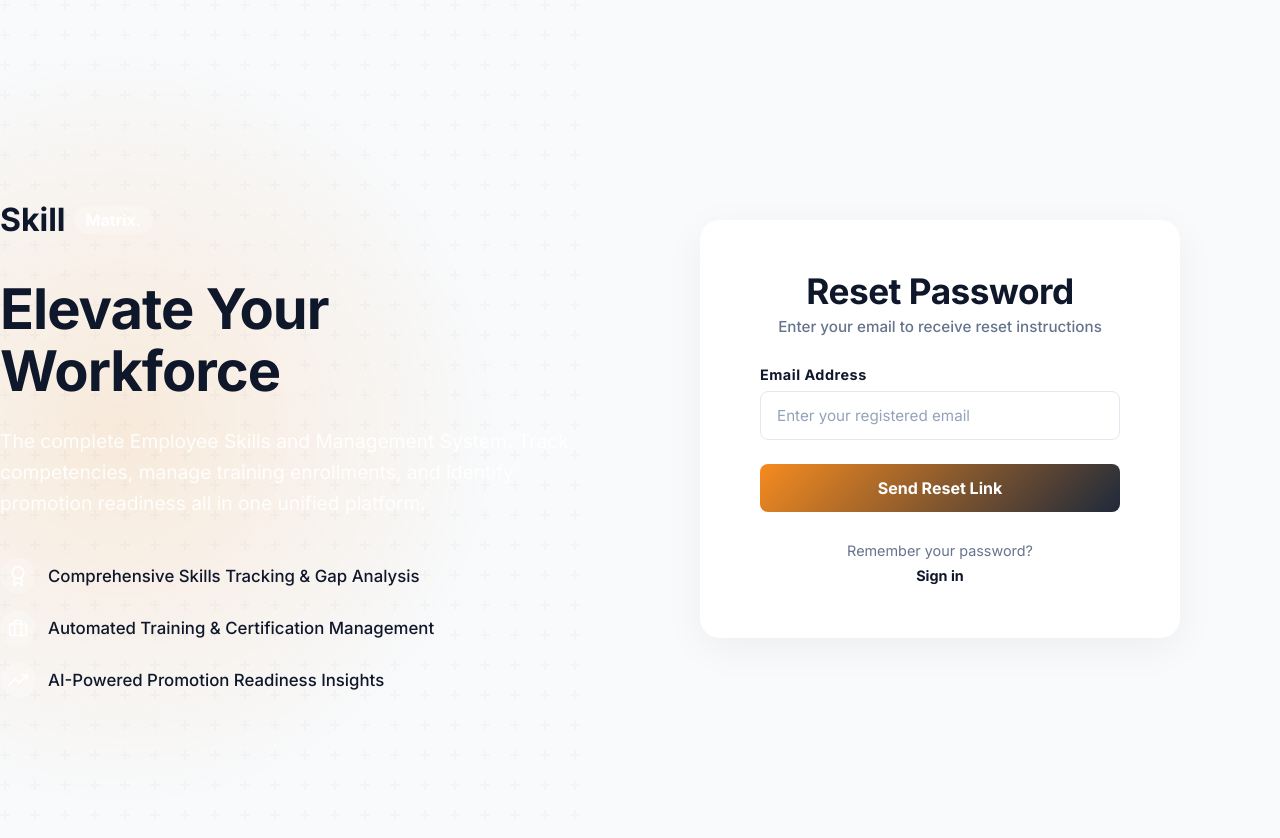
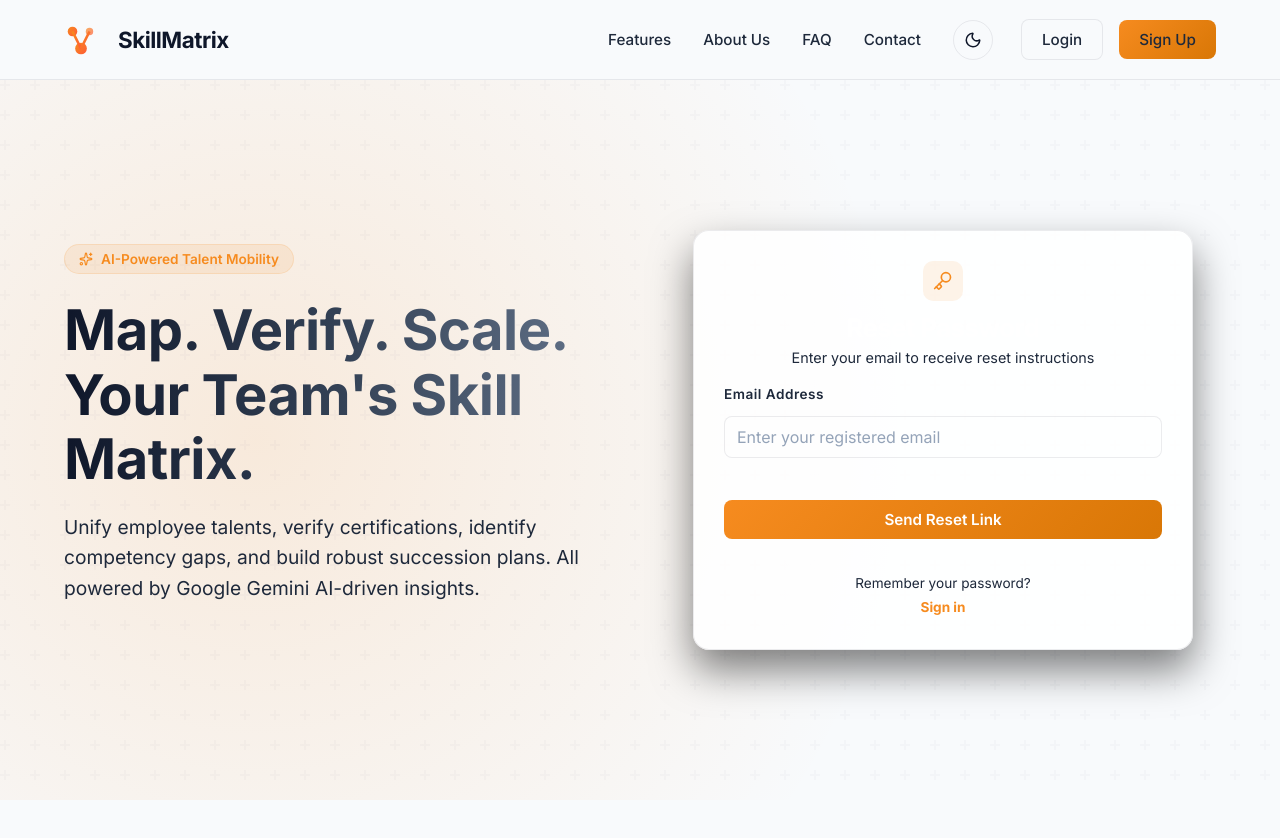
Before and after one commit to imlagat/Employee_skills_system, a React app in the folder frontend/: page /reset-password in a window 1280 px wide. Shown: the top 838 px of the page. After the commit the page ends 800 px from the top, so only its background shows below. Built offline with nearby package versions, Linux system fonts and the light colour scheme; no server answers; the HTML template or start-up script is replaced by a standard one; a web font is replaced by a local one.

Commit message:
Update Reset Password page UI and navigation header to match Login and Signup layouts exactly

```diff
--- a/frontend/src/pages/ResetPassword.jsx
+++ b/frontend/src/pages/ResetPassword.jsx
@@ -1,13 +1,18 @@
-import React, { useState } from 'react';
-import { useNavigate } from 'react-router-dom';
+import React, { useState, useContext } from 'react';
+import { useNavigate, Link } from 'react-router-dom';
+import { Key, Menu, X, Sparkles, Sun, Moon } from 'lucide-react';
 import toast from 'react-hot-toast';
 import api from '../api/axios';
+import { ThemeContext } from '../context/ThemeContext';
 import './Login.css';
+import './Landing.css';
 
 const ResetPassword = () => {
+  const { theme, toggleTheme } = useContext(ThemeContext);
   const [email, setEmail] = useState('');
   const [isSubmitted, setIsSubmitted] = useState(false);
   const [isLoading, setIsLoading] = useState(false);
+  const [isMobileMenuOpen, setIsMobileMenuOpen] = useState(false);
   const navigate = useNavigate();
 
   const handleSubmit = async (e) => {
@@ -26,84 +31,155 @@ const ResetPassword = () => {
   };
 
   return (
-    <div className="login-page">
+    <div className="landing-wrapper" style={{ minHeight: '100vh', display: 'flex', flexDirection: 'column', paddingTop: '80px' }}>
 
-      {/* Left Side - Landing Hero */}
-      <div className="landing-hero">
-        <div className="hero-content">
-          <div className="hero-logo">
-            Skill<span>Matrix.</span>
+      {/* Topbar Navigation */}
+      <header className="landing-header">
+        <div className="landing-container nav-flex">
+          <Link to="/" className="landing-logo" style={{ display: 'inline-flex', alignItems: 'center', textDecoration: 'none' }}>
+            <svg width="34" height="34" viewBox="0 0 32 32" fill="none" xmlns="http://www.w3.org/2000/svg" style={{ marginRight: '10px' }}>
+              <defs>
+                <linearGradient id="logo-grad" x1="0%" y1="0%" x2="100%" y2="100%">
+                  <stop offset="0%" stopColor="#f68b1f" />
+                  <stop offset="100%" stopColor="#ff5a36" />
+                </linearGradient>
+              </defs>
+              <circle cx="8" cy="8" r="4.5" fill="url(#logo-grad)" />
+              <circle cx="24" cy="8" r="3.5" fill="url(#logo-grad)" fillOpacity="0.7" />
+              <circle cx="16" cy="24" r="5.5" fill="url(#logo-grad)" />
+              <line x1="8" y1="8" x2="24" y2="8" stroke="url(#logo-grad)" strokeWidth="2.5" strokeDasharray="2 2" />
+              <line x1="8" y1="8" x2="16" y2="24" stroke="url(#logo-grad)" strokeWidth="2.5" />
+              <line x1="24" y1="8" x2="16" y2="24" stroke="url(#logo-grad)" strokeWidth="2.5" />
+            </svg>
+            <span style={{ fontSize: '1.4rem', fontWeight: 800, color: 'var(--landing-text-main)', letterSpacing: '-0.5px' }}>SkillMatrix</span>
+          </Link>
+
+          <button className="landing-mobile-toggle" onClick={() => setIsMobileMenuOpen(!isMobileMenuOpen)}>
+            {isMobileMenuOpen ? <X size={24} /> : <Menu size={24} />}
+          </button>
+
+          <nav className={`landing-nav ${isMobileMenuOpen ? 'mobile-open' : ''}`}>
+            <a href="/#features" onClick={() => setIsMobileMenuOpen(false)}>Features</a>
+            <a href="/#about" onClick={() => setIsMobileMenuOpen(false)}>About Us</a>
+            <a href="/#faq" onClick={() => setIsMobileMenuOpen(false)}>FAQ</a>
+            <a href="/#contact" onClick={() => setIsMobileMenuOpen(false)}>Contact</a>
+
+            <div className="landing-nav-ctas" style={{ display: 'flex', alignItems: 'center' }}>
+              <button
+                type="button"
+                onClick={toggleTheme}
+                className="theme-toggle-btn"
+                aria-label="Toggle theme"
+                style={{
+                  background: 'transparent',
+                  border: '1px solid var(--landing-border)',
+                  borderRadius: '50%',
+                  width: '40px',
+                  height: '40px',
+                  display: 'inline-flex',
+                  alignItems: 'center',
+                  justifyContent: 'center',
+                  cursor: 'pointer',
+                  color: 'var(--landing-text-main)',
+                  transition: 'all 0.2s',
+                  marginRight: '12px'
+                }}
+              >
+                {theme === 'dark' ? <Sun size={18} /> : <Moon size={18} />}
+              </button>
+
+              <Link to="/login" className="landing-btn landing-btn-outline" onClick={() => setIsMobileMenuOpen(false)}>
+                Login
+              </Link>
+              <Link to="/signup" className="landing-btn landing-btn-primary" onClick={() => setIsMobileMenuOpen(false)}>
+                Sign Up
+              </Link>
             </div>
-          <h1 className="hero-title">Elevate Your Workforce</h1>
-          <p className="hero-subtitle">
-            The complete Employee Skills and Management System. Track competencies, manage training enrollments, and identify promotion readiness all in one unified platform.
+          </nav>
+        </div>
+      </header>
+
+      {/* Main Split Layout Section */}
+      <div className="auth-hero" style={{ flex: 1, display: 'flex', alignItems: 'center', padding: '30px 0' }}>
+        <div className="landing-container" style={{ width: '100%', position: 'relative', zIndex: 10 }}>
+          <div className="hero-grid" style={{ alignItems: 'center' }}>
+
+            {/* Left Side Content */}
+            <div className="hero-text-content" style={{ textAlign: 'left' }}>
+              <div className="hero-badge">
+                <Sparkles size={14} /> AI-Powered Talent Mobility
+              </div>
+              <h1>Map. Verify. Scale. Your Team's Skill Matrix.</h1>
+              <p>
+                Unify employee talents, verify certifications, identify competency gaps, and build robust succession plans. All powered by Google Gemini AI-driven insights.
               </p>
-
-          <div className="hero-features">
-            <div className="feature-item">
-              <div className="feature-icon"><svg width="20" height="20" viewBox="0 0 24 24" fill="none" stroke="#fff" strokeWidth="2" strokeLinecap="round" strokeLinejoin="round"><circle cx="12" cy="8" r="7"></circle><polyline points="8.21 13.89 7 23 12 20 17 23 15.79 13.88"></polyline></svg></div>
-              <span>Comprehensive Skills Tracking & Gap Analysis</span>
-            </div>
-            <div className="feature-item">
-              <div className="feature-icon"><svg width="20" height="20" viewBox="0 0 24 24" fill="none" stroke="#fff" strokeWidth="2" strokeLinecap="round" strokeLinejoin="round"><rect x="2" y="7" width="20" height="14" rx="2" ry="2"></rect><path d="M16 21V5a2 2 0 0 0-2-2h-4a2 2 0 0 0-2 2v16"></path></svg></div>
-              <span>Automated Training & Certification Management</span>
-            </div>
-            <div className="feature-item">
-              <div className="feature-icon"><svg width="20" height="20" viewBox="0 0 24 24" fill="none" stroke="#fff" strokeWidth="2" strokeLinecap="round" strokeLinejoin="round"><polyline points="23 6 13.5 15.5 8.5 10.5 1 18"></polyline><polyline points="17 6 23 6 23 12"></polyline></svg></div>
-              <span>AI-Powered Promotion Readiness Insights</span>
-            </div>
-          </div>
-        </div>
             </div>
 
-      {/* Right Side - Auth Card */}
-      <div className="auth-section">
-        <div className="login-card">
-          <div className="login-header">
+            {/* Right Side Form Card */}
+            <div style={{ display: 'flex', justifyContent: 'center', width: '100%' }}>
+              <div className="login-card" style={{
+                background: 'var(--landing-card)',
+                border: '1px solid var(--landing-border)',
+                borderRadius: '16px',
+                padding: '30px',
+                maxWidth: '500px',
+                width: '100%',
+                boxShadow: '0 20px 40px rgba(0,0,0,0.5)'
+              }}>
+
+                <div style={{ textAlign: 'center', marginBottom: '20px' }}>
+                  <div style={{ width: '40px', height: '40px', borderRadius: '10px', background: 'rgba(246, 139, 31, 0.1)', color: 'var(--accent-orange, #f68b1f)', display: 'inline-flex', alignItems: 'center', justifyContent: 'center', marginBottom: '12px' }}>
+                    <Key size={20} />
+                  </div>
                   {!isSubmitted ? (
                     <>
-                <h2>Reset Password</h2>
-                <p>Enter your email to receive reset instructions</p>
+                      <h2 style={{ color: '#fff', fontSize: '1.6rem', fontWeight: 800, margin: '0 0 6px 0' }}>Reset Password</h2>
+                      <p style={{ color: 'var(--landing-text-muted)', margin: 0, fontSize: '0.9rem' }}>Enter your email to receive reset instructions</p>
                     </>
                   ) : (
                     <>
-                <h2>Check your email</h2>
-                <p>We've sent password reset instructions to <strong>{email}</strong></p>
+                      <h2 style={{ color: '#fff', fontSize: '1.6rem', fontWeight: 800, margin: '0 0 6px 0' }}>Check Your Email</h2>
+                      <p style={{ color: 'var(--landing-text-muted)', margin: 0, fontSize: '0.9rem' }}>We've sent password reset instructions to <strong>{email}</strong></p>
                     </>
                   )}
                 </div>
 
                 {!isSubmitted ? (
-            <form className="login-form" onSubmit={handleSubmit}>
-              <div className="form-group">
-                <label>Email Address</label>
+                  <form className="landing-contact-form" onSubmit={handleSubmit}>
+                    <div className="form-group" style={{ marginBottom: '14px' }}>
+                      <label style={{ display: 'block', fontSize: '0.85rem', color: 'var(--landing-text-muted)', marginBottom: '6px', fontWeight: '600' }}>Email Address</label>
                       <input
                         type="email"
                         value={email}
                         onChange={(e) => setEmail(e.target.value)}
                         required
                         placeholder="Enter your registered email"
+                        style={{ width: '100%', padding: '10px 12px', borderRadius: '8px', border: '1px solid var(--landing-border)', background: 'rgba(255,255,255,0.02)', color: '#fff' }}
                       />
                     </div>
 
-              <button type="submit" className="btn-login" disabled={isLoading}>
+                    <button type="submit" className="landing-btn landing-btn-primary landing-btn-block" disabled={isLoading} style={{ padding: '10px', marginTop: '8px' }}>
                       {isLoading ? 'Sending...' : 'Send Reset Link'}
                     </button>
 
-              <div style={{ textAlign: 'center', marginTop: '10px', fontSize: '0.9rem', color: '#64748b' }}>
-                Remember your password? <a href="/login" style={{ color: '#0f172a', fontWeight: '700', textDecoration: 'none' }}>Sign in</a>
+                    <div style={{ textAlign: 'center', marginTop: '16px', fontSize: '0.85rem', color: 'var(--landing-text-muted)' }}>
+                      Remember your password? <Link to="/login" style={{ color: 'var(--accent-orange, #f68b1f)', fontWeight: '700', textDecoration: 'none' }}>Sign in</Link>
                     </div>
                   </form>
                 ) : (
-            <div style={{ textAlign: 'center', marginTop: '20px' }}>
-              <div style={{ width: '60px', height: '60px', borderRadius: '50%', background: 'rgba(74, 222, 128, 0.2)', display: 'flex', alignItems: 'center', justifyContent: 'center', margin: '0 auto 20px', color: '#22c55e' }}>
-                <svg width="32" height="32" viewBox="0 0 24 24" fill="none" stroke="currentColor" strokeWidth="3" strokeLinecap="round" strokeLinejoin="round"><polyline points="20 6 9 17 4 12"></polyline></svg>
+                  <div style={{ textAlign: 'center', marginTop: '10px' }}>
+                    <div style={{ width: '56px', height: '56px', borderRadius: '50%', background: 'rgba(74, 222, 128, 0.1)', display: 'flex', alignItems: 'center', justifyContent: 'center', margin: '0 auto 20px', color: '#4ade80' }}>
+                      <svg width="28" height="28" viewBox="0 0 24 24" fill="none" stroke="currentColor" strokeWidth="3" strokeLinecap="round" strokeLinejoin="round"><polyline points="20 6 9 17 4 12"></polyline></svg>
                     </div>
-              <button onClick={() => navigate('/login')} className="btn-login" style={{ width: '100%' }}>
+                    <button onClick={() => navigate('/login')} className="landing-btn landing-btn-outline landing-btn-block" style={{ padding: '10px', width: '100%' }}>
                       Return to Login
                     </button>
                   </div>
                 )}
+              </div>
+            </div>
+
+          </div>
         </div>
       </div>
     </div>
```
Lines whose indentation alone changed are shown as unchanged.
